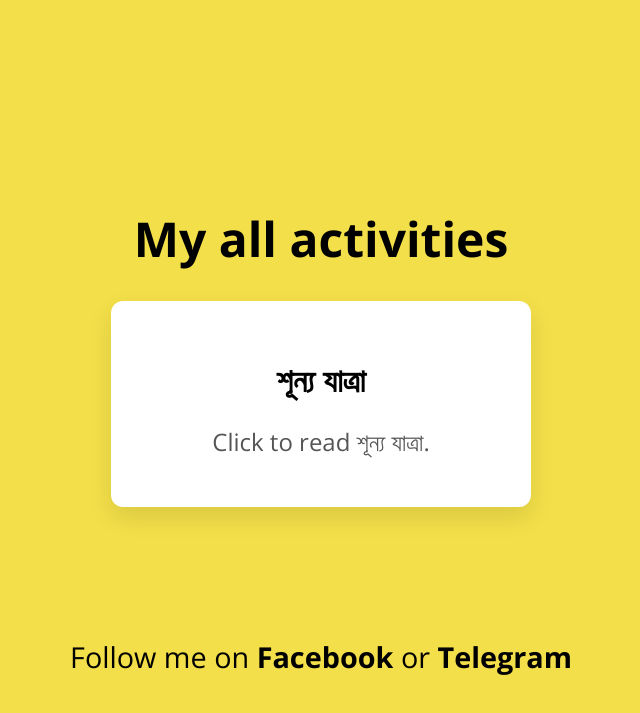
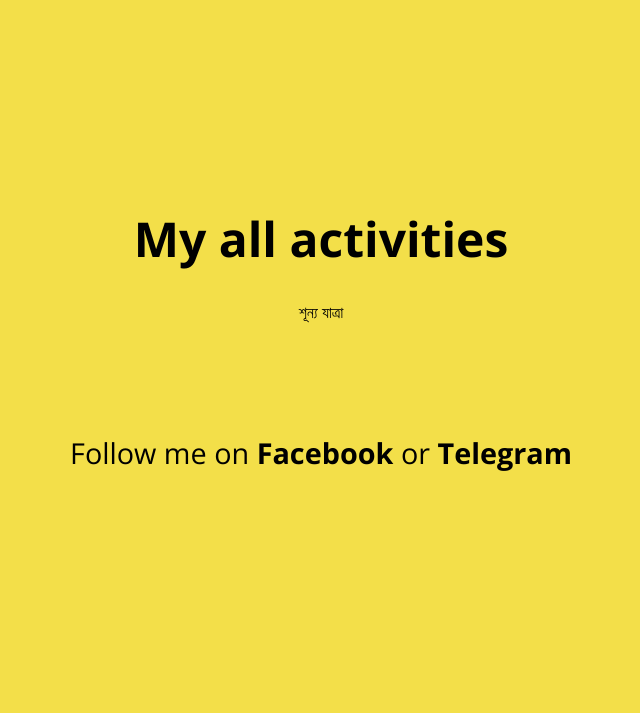
Before and after one commit to abubakar-siddik-dev/my-blog, a website: page index.html in a window 1280 px wide. Shown: the part 708-1421 px from the top of the page, without its empty margins (319-959 px from the left). After the commit the page ends 1249 px from the top, so only its background shows below. Drawn offline with nearby package versions, Linux system fonts and the light colour scheme; files whose address does not match are found by name.

Commit message:
Update index.html

```diff
--- a/index.html
+++ b/index.html
@@ -54,15 +54,10 @@
 
       <!-- BLOG -->
       <section class="blog">
-        <h2>My all activities</h2>
+  <h2>My all activities</h2>
 
-        <div class="post">
-          <h3><a href="post1.html">শূন্য যাত্রা</a></h3>
-          <p>Click to read শূন্য যাত্রা.</p>
-        </div>
-
-      </section>
-
+  <div id="post-list">শূন্য যাত্রা</div>
+</section>
       <!-- FOLLOW -->
       <div class="follow-us">
         <p>
```
